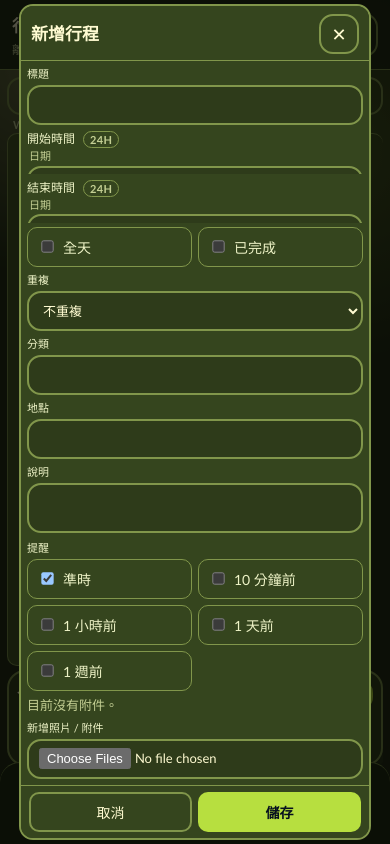
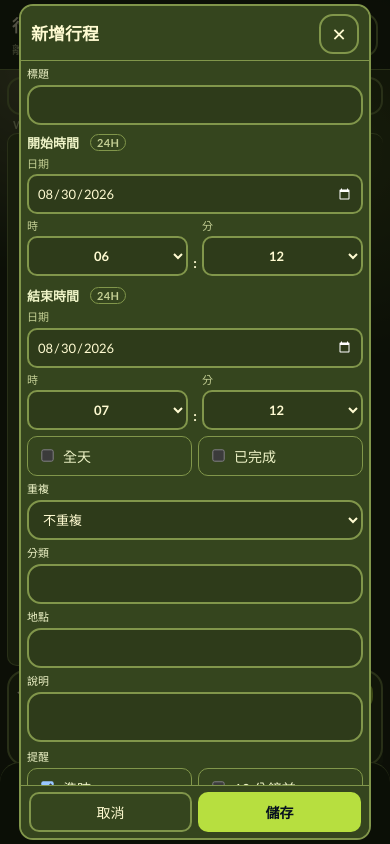
Before and after one commit to lihe-source/PWA-CalendarNotes-GD, a website with bundled scripts: page index.html in a window 390 px wide. Both pictures are taken after a click on the button "＋ 行程". Built offline with nearby package versions, Linux system fonts and the light colour scheme.

Commit message:
Add files via upload

```diff
--- a/app.js
+++ b/app.js
@@ -455,7 +455,7 @@ function dateTime24Html(prefix,label,date,opts={}){
   const allowEmpty=!!opts.allowEmpty;
   const h=valid?date.getHours():Number(opts.defaultHour??0);
   const m=valid?date.getMinutes():Number(opts.defaultMinute??0);
-  return `<fieldset class="datetime24-group" data-prefix="${attr(prefix)}"><legend>${esc(label)} <span class="format-24h">24H</span></legend><div class="datetime24-row"><label class="datetime24-date"><span>日期</span><input id="${attr(prefix)}Date" type="date" value="${valid?localDateValue(date):''}" ${allowEmpty?'':'required'}></label><div class="datetime24-time-row" role="group" aria-label="${esc(label)} 時間"><label class="datetime24-hour"><span>時</span><select id="${attr(prefix)}Hour" aria-label="${esc(label)} 小時">${timeOptionHtml(23,h)}</select></label><span class="datetime24-colon">:</span><label class="datetime24-minute"><span>分</span><select id="${attr(prefix)}Minute" aria-label="${esc(label)} 分鐘">${timeOptionHtml(59,m)}</select></label></div></div></fieldset>`;
+  return `<section class="dt24-block" data-prefix="${attr(prefix)}"><div class="dt24-title">${esc(label)} <span class="format-24h">24H</span></div><div class="dt24-date-field"><label for="${attr(prefix)}Date" class="dt24-label">日期</label><input id="${attr(prefix)}Date" class="dt24-input" type="date" value="${valid?localDateValue(date):''}" ${allowEmpty?'':'required'}></div><div class="dt24-time-row" role="group" aria-label="${esc(label)} 時間"><div class="dt24-time-field"><label for="${attr(prefix)}Hour" class="dt24-label">時</label><select id="${attr(prefix)}Hour" class="dt24-select" aria-label="${esc(label)} 小時">${timeOptionHtml(23,h)}</select></div><span class="dt24-colon">:</span><div class="dt24-time-field"><label for="${attr(prefix)}Minute" class="dt24-label">分</label><select id="${attr(prefix)}Minute" class="dt24-select" aria-label="${esc(label)} 分鐘">${timeOptionHtml(59,m)}</select></div></div></section>`;
 }
 function readDateTime24(prefix,opts={}){
   const dateEl=$(`#${prefix}Date`),hourEl=$(`#${prefix}Hour`),minuteEl=$(`#${prefix}Minute`);
--- a/config.js
+++ b/config.js
@@ -1,7 +1,7 @@
 // ====== 部署後只需要修改這個檔案 ======
 window.APP_CONFIG = {
   APP_NAME: '行事曆・備註提醒',
-  VERSION: 'V1.6.5',
+  VERSION: 'V1.6.6',
 
   // Cloudflare Worker 部署後取得，例如：
   // https://calendar-notes-pwa-api.your-subdomain.workers.dev
--- a/service-worker.js
+++ b/service-worker.js
@@ -1,4 +1,4 @@
-const CACHE='calendar-notes-pwa-v1.6.5';
+const CACHE='calendar-notes-pwa-v1.6.6';
 const CORE=['./','./index.html','./style.css','./config.js','./app.js','./db.js','./api.js','./google-drive.js','./push.js','./holidays.js','./manifest.json','./version.json','./icon-192.png','./icon-512.png'];
 self.addEventListener('install',event=>{event.waitUntil(caches.open(CACHE).then(c=>c.addAll(CORE)).then(()=>self.skipWaiting()))});
 self.addEventListener('activate',event=>{event.waitUntil(caches.keys().then(keys=>Promise.all(keys.filter(k=>k.startsWith('calendar-notes-pwa-')&&k!==CACHE).map(k=>caches.delete(k)))).then(()=>self.clients.claim()))});
--- a/style.css
+++ b/style.css
@@ -467,3 +467,29 @@ button,.search,input,textarea,select{border-radius:var(--ui-radius-control)}
   #editorFields .datetime24-time-row{grid-template-columns:minmax(0,1fr) 8px minmax(0,1fr)!important;gap:3px!important}
   #editorFields .datetime24-colon{width:8px!important;min-width:8px!important;max-width:8px!important;font-size:13px!important}
 }
+
+
+/* ===== V1.6.6: rebuild 24H date/time editor layout ===== */
+.dt24-block{display:grid;gap:6px;min-width:0;max-width:100%;margin:6px 0 2px}
+.dt24-title{color:var(--snippet);font-size:14px;display:flex;align-items:center;gap:6px;font-weight:600}
+.dt24-date-field,.dt24-time-field{display:grid;gap:4px;min-width:0;max-width:100%}
+.dt24-label{display:block!important;margin:0!important;color:var(--muted)!important;font-size:12px!important;line-height:1.2!important;white-space:nowrap}
+.dt24-input,.dt24-select{display:block;width:100%!important;max-width:100%!important;min-width:0!important;height:44px;min-height:44px!important;border:1px solid var(--line);border-radius:10px;background:var(--input);color:var(--text);padding:8px 10px;font-variant-numeric:tabular-nums;box-sizing:border-box}
+.dt24-select{text-align:center;text-align-last:center;font-weight:700}
+.dt24-time-row{display:grid;grid-template-columns:minmax(0,1fr) 12px minmax(0,1fr);gap:6px;align-items:end;min-width:0;max-width:100%}
+.dt24-colon{display:flex;align-items:center;justify-content:center;height:44px;padding-top:16px;color:var(--text);font-size:18px;font-weight:800;box-sizing:border-box}
+
+@media(max-width:767px){
+  .dt24-block{gap:5px;margin:4px 0 2px}
+  .dt24-title{font-size:13px}
+  .dt24-label{font-size:11px!important}
+  .dt24-input,.dt24-select{height:40px;min-height:40px!important;padding:7px 9px;font-size:14px!important;border-radius:10px}
+  .dt24-time-row{grid-template-columns:minmax(0,1fr) 10px minmax(0,1fr);gap:4px}
+  .dt24-colon{height:40px;padding-top:12px;font-size:15px}
+  #editorFields .dt24-block,#editorFields .dt24-date-field,#editorFields .dt24-time-row,#editorFields .dt24-time-field{overflow:visible!important}
+}
+@media(max-width:420px){
+  .dt24-input,.dt24-select{font-size:13px!important;padding:6px 8px}
+  .dt24-time-row{grid-template-columns:minmax(0,1fr) 8px minmax(0,1fr);gap:3px}
+  .dt24-colon{font-size:14px;width:8px;max-width:8px;min-width:8px}
+}
```
Also changed, not shown: UPDATE_V1_6_6.txt (added, +7 -0 lines), version.json (+4 -4 lines).
